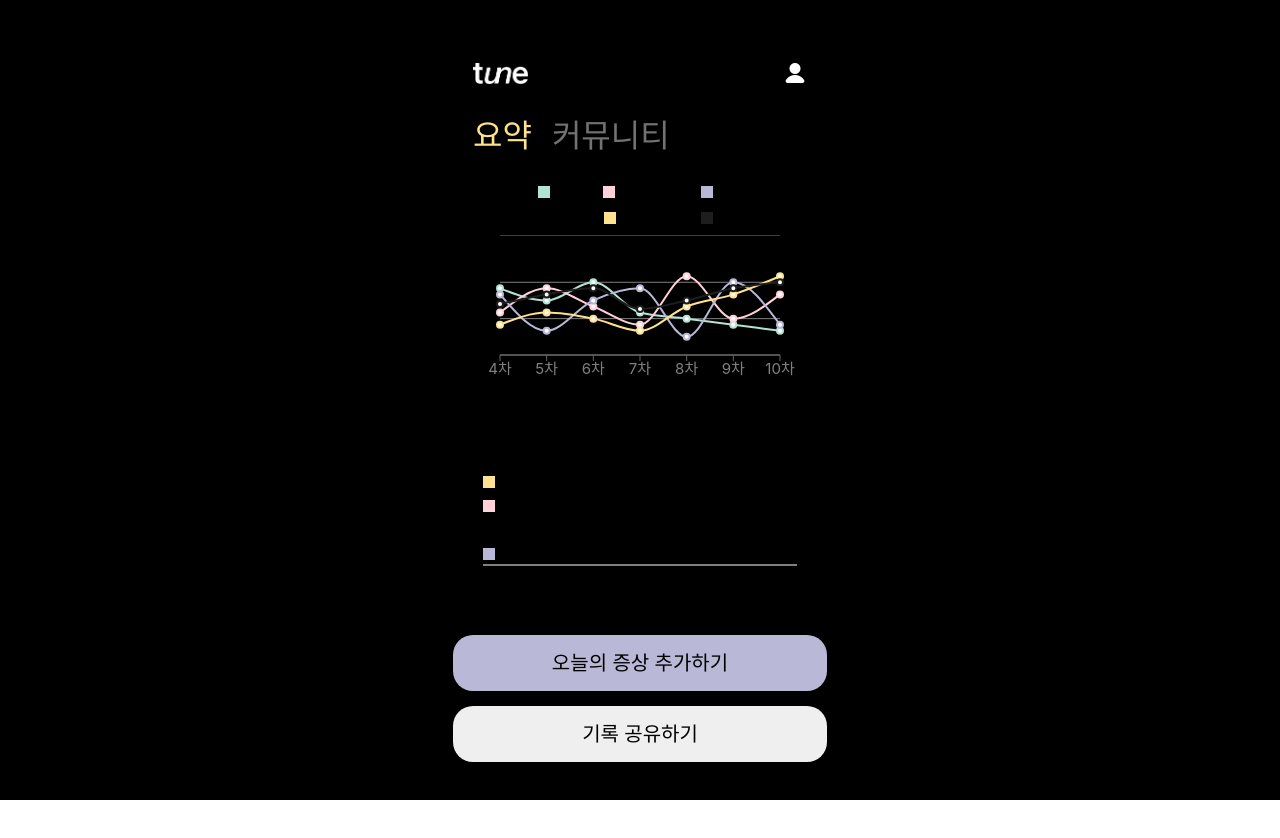
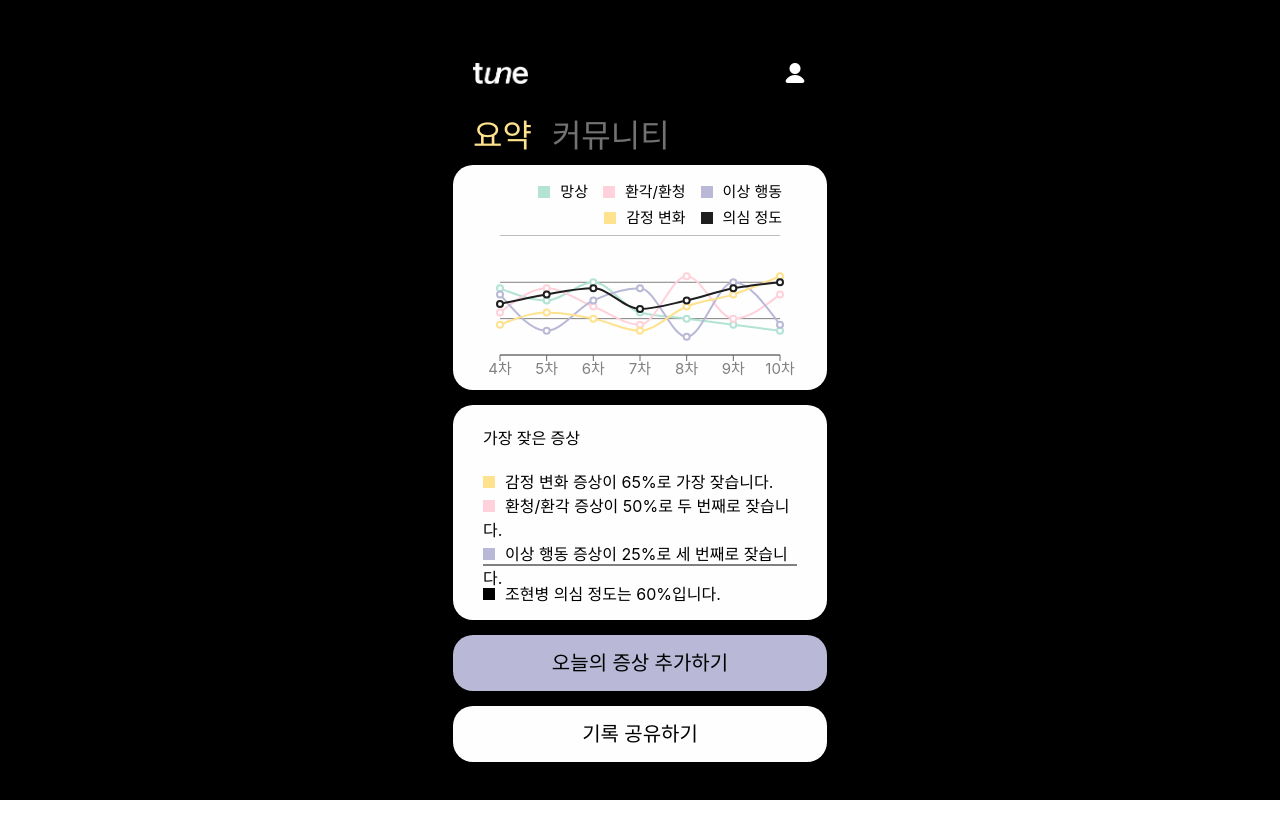
Before and after one commit to Club-PARD/UJaCha_WEB, a React (Create React App) app: page /home in a window 1280 px wide. Shown: the top 838 px of the page. Built offline with nearby package versions, Linux system fonts and the light colour scheme; no server answers; a web font is replaced by a local one.

Commit message:
edit : white_100 added

```diff
--- a/src/Styles/theme.js
+++ b/src/Styles/theme.js
@@ -7,6 +7,7 @@ export const theme = {
     sky_100: "#CEE7F6",
     pink_100: "#FFD1DB",
     red_100: "#FF2946",
-    black_100 : "#1E1E1E",
+    black_100: "#1E1E1E",
+    white_100 : "#FEFEFE"
   },
 };
```
